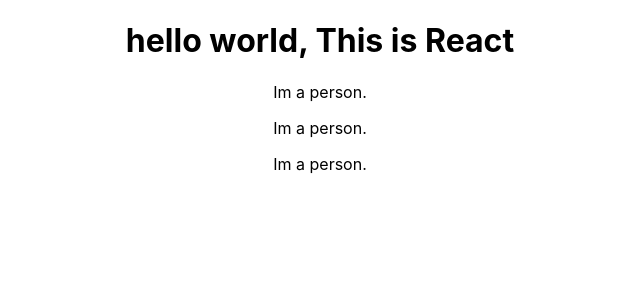
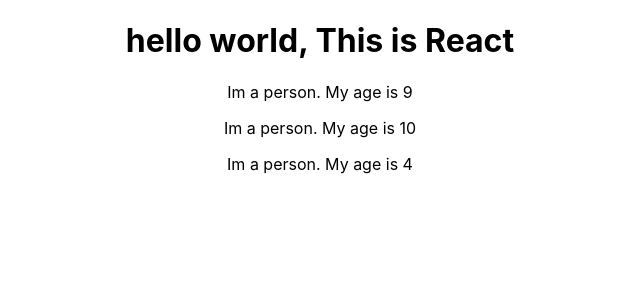
Before and after one commit to Cr-hunteR/react-story, a React (Create React App) app: page / in a window 1280 px wide. Shown: the top 300 px of the page, without its empty margins (320-960 px from the left). Built offline with nearby package versions, Linux system fonts and the light colour scheme.

Commit message:
Outputting dynamic content

```diff
--- a/src/Person/Person.js
+++ b/src/Person/Person.js
@@ -2,7 +2,7 @@
 
 const person=()=>{
 
-    return <p>Im a person.</p>
+return <p>Im a person. My age is {Math.floor((Math.random() *10)+1)}</p>
 }
 
 export default person;
```
